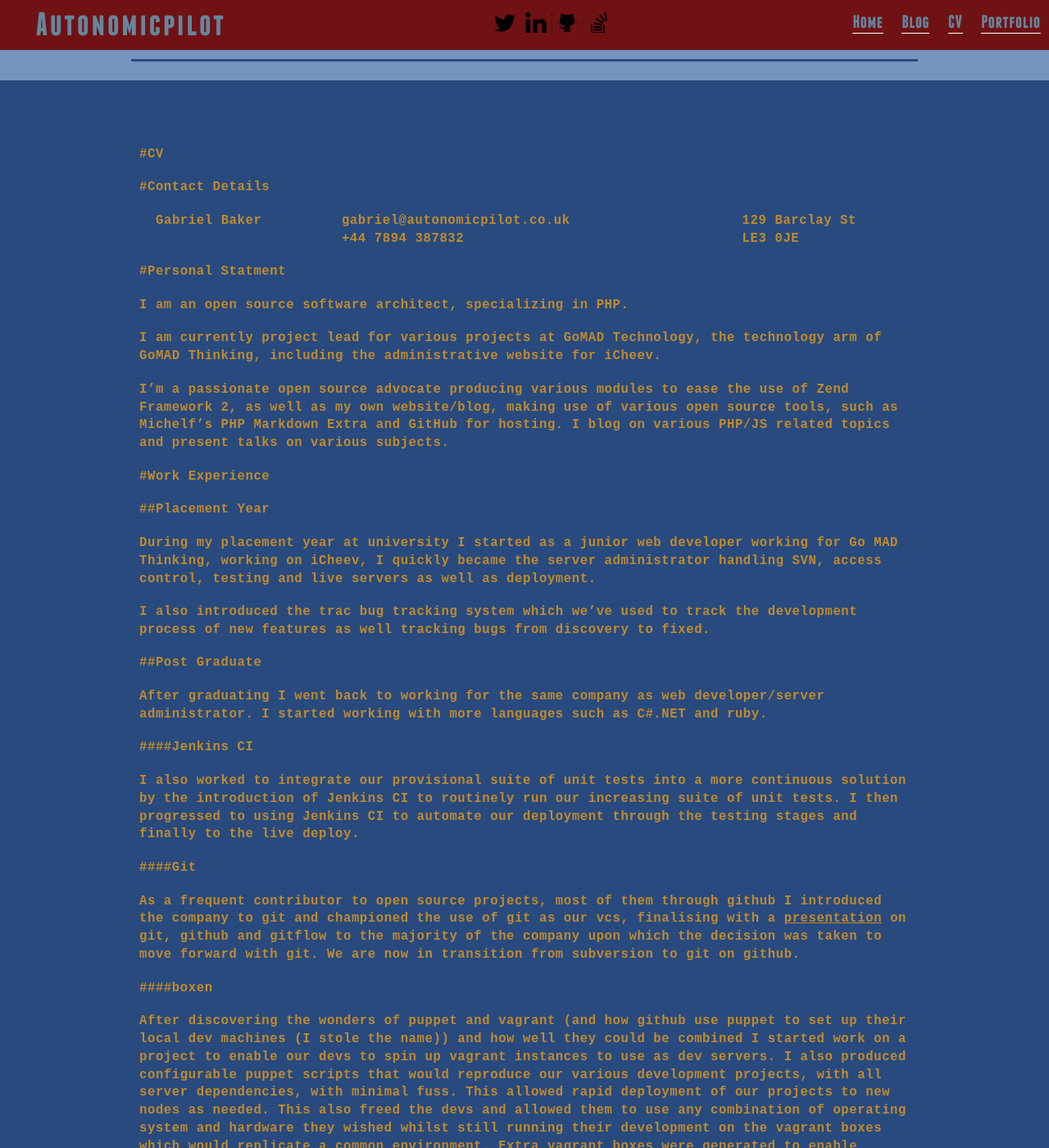
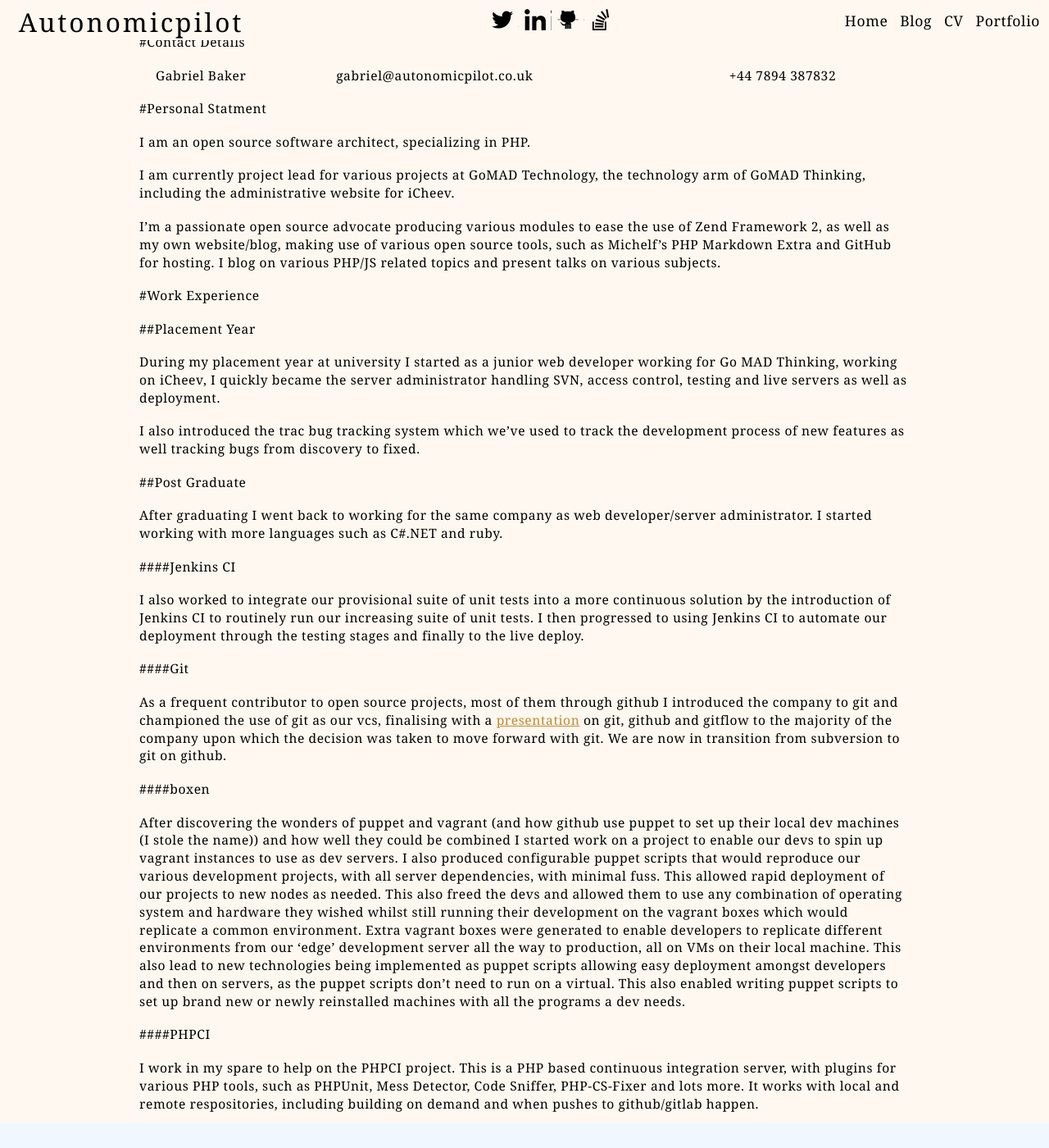
Before and after one commit to gabriel403/autonomicpilot.co.uk, a Jekyll site: the page built from index.html, in a window 1280 px wide and 1400 px high, scrolled down 23227 px. Shown: the whole window at 82% size. Built offline with Jekyll 4.4.1, drawn with Linux system fonts in a browser that asks for light colours; nearby versions of some CDN libraries.

Commit message:
reworked css a bit

```diff
--- a/_includes/cv.md
+++ b/_includes/cv.md
@@ -7,12 +7,7 @@
 		<tr>
 			<td>Gabriel Baker</td>
 			<td>gabriel@autonomicpilot.co.uk</td>
-			<td>129 Barclay St</td>
-		</tr>
-		<tr>
-			<td>&nbsp;</td>
 			<td>+44 7894 387832</td>
-			<td>LE3 0JE</td>
 		</tr>
 	</tbody>
 </table>
--- a/css/site.css
+++ b/css/site.css
@@ -16,13 +16,13 @@
     color: #284A7E;
 }
 .article_link {
-    background-color: #67859D;
-    color: #E1DED0;
+/*    background-color: #67859D;*/
+    color: #67859D;
 }
 
 .alt_colour {
-    background-color: #7794BF;
-    color: #284A7E;
+    background-color: #F0F7FF;
+/*    color: #DFBD83;*/
 }
 .post pre, .post code, code, pre {
     background-color: #d1dee8;
@@ -35,12 +35,11 @@
 
 body
 {
-    color: #202f3b;
-    background-color: #284A7E;
+/*    background-color: #284A7E;*/
 }
 
 #content_outer {
-    background-color: #284A7E;
+    background-color: #FFF8F0;
 }
 
 a:hover {
@@ -51,7 +50,8 @@
     color: #FFA200;
 }
 #about_me, #cv_start {
-    color: #BF8B30;
+    color: black;
+/*    color: #BF8B30;*/
 }
 #about_me a:link, #about_me a:visited, #about_me a:hover, #about_me a:active,
 #cv_start a:link, #cv_start a:visited, #cv_start a:hover, #cv_start a:active {
@@ -62,7 +62,7 @@
     position: fixed;
     width: 100%;
     top: 0px;
-    background: #701214;
+    background: #FFF8F0;
 }
 
 header .title a {
@@ -71,8 +71,8 @@
 
 header a:link, header a:visited, header a:hover, header a:active,
 .footer a:link, .footer a:visited, .footer a:hover, .footer a:active {
-    color: #67859D;
-    font-size: 1.4em;
+    color: black;
+    font-size: 1.1em;
     text-decoration:none;
 }
 
@@ -113,21 +113,21 @@
 }
 
 #social_links a{
-    padding-left: 32px;
+    padding-left: 30px;
     padding-top: 5px;
 }
 
 body
 {
     font-size: 12px;
-    font-family: "Courier New", Courier, monospace;
+    font-family: "freight-text-pro",Georgia,Cambria,"Times New Roman",Times,serif;
     word-break: hyphenate;
 }
 .add_buffer {
     padding-top: 61px;
 }
 .extra {
-    margin-left: 10px;
+/*    margin-left: 10px;*/
     margin-right: 10px;
     border-bottom: 1px solid white;
 }
@@ -159,13 +159,12 @@
 }
 
 header, .footer {
-    font-family: 'Franchise';
     font-size: medium;
     text-align: center;
 }
 
 .post pre, .post code, code, pre {
-    font-weight: bold;
+/*    font-weight: bold;*/
     overflow: auto;
 }
 .post {
@@ -184,7 +183,7 @@
     max-width: 960px;
     margin: 0px auto auto auto;
     font-size: 1.3em;
-    font-weight: bold;
+/*    font-weight: bold;*/
     text-align: left;
     padding-bottom: 1%;
     -moz-border-radius: 10px; /* Firefox */
@@ -259,7 +258,7 @@
 
 h1, h2, h3 {
     margin-top: 0px;
-    font-family: 'Franchise';
+    font-family: "freight-text-pro",Georgia,Cambria,"Times New Roman",Times,serif;
     font-size: large;
     font-weight: lighter;
     padding-top: 5px;
```
